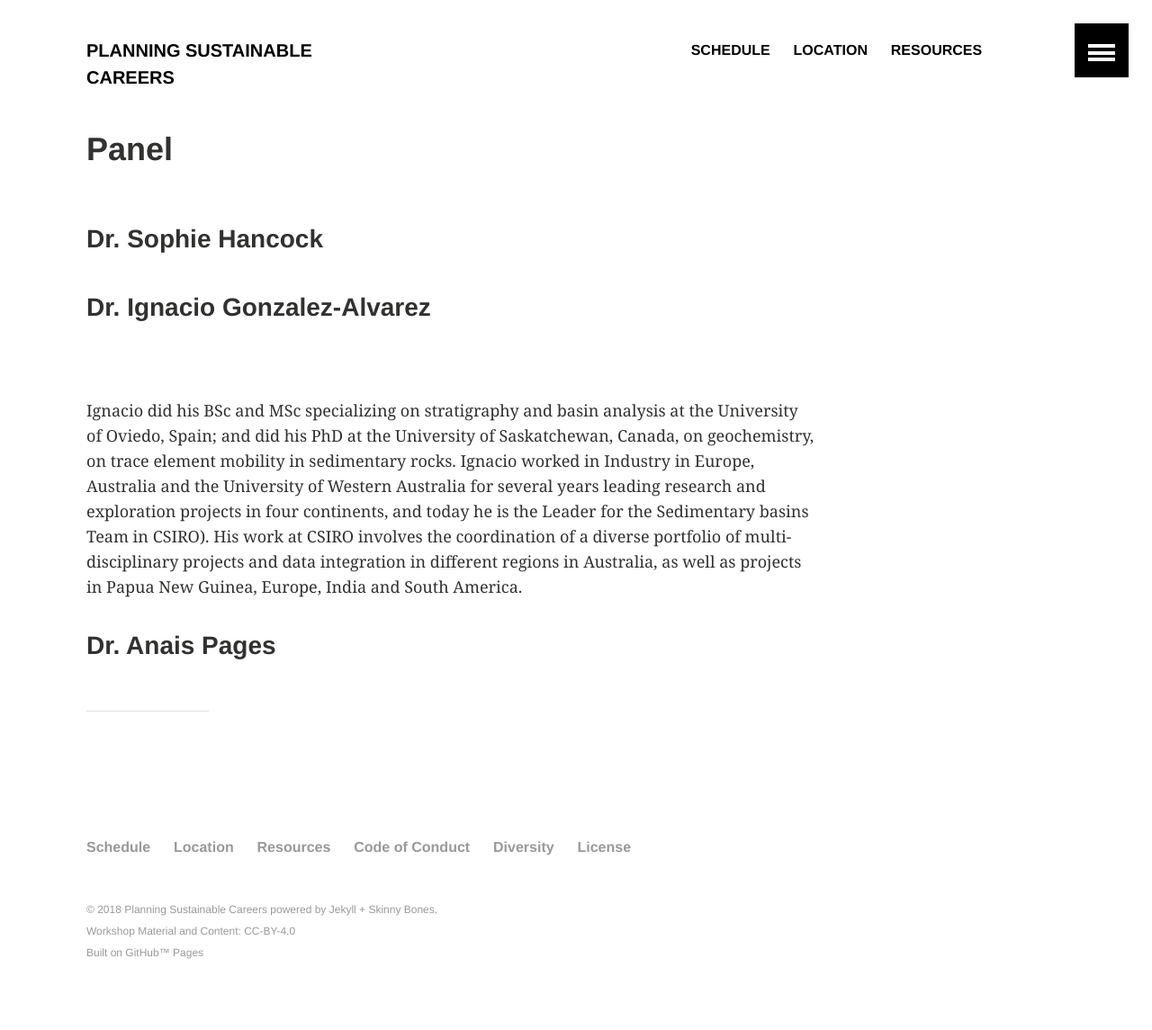
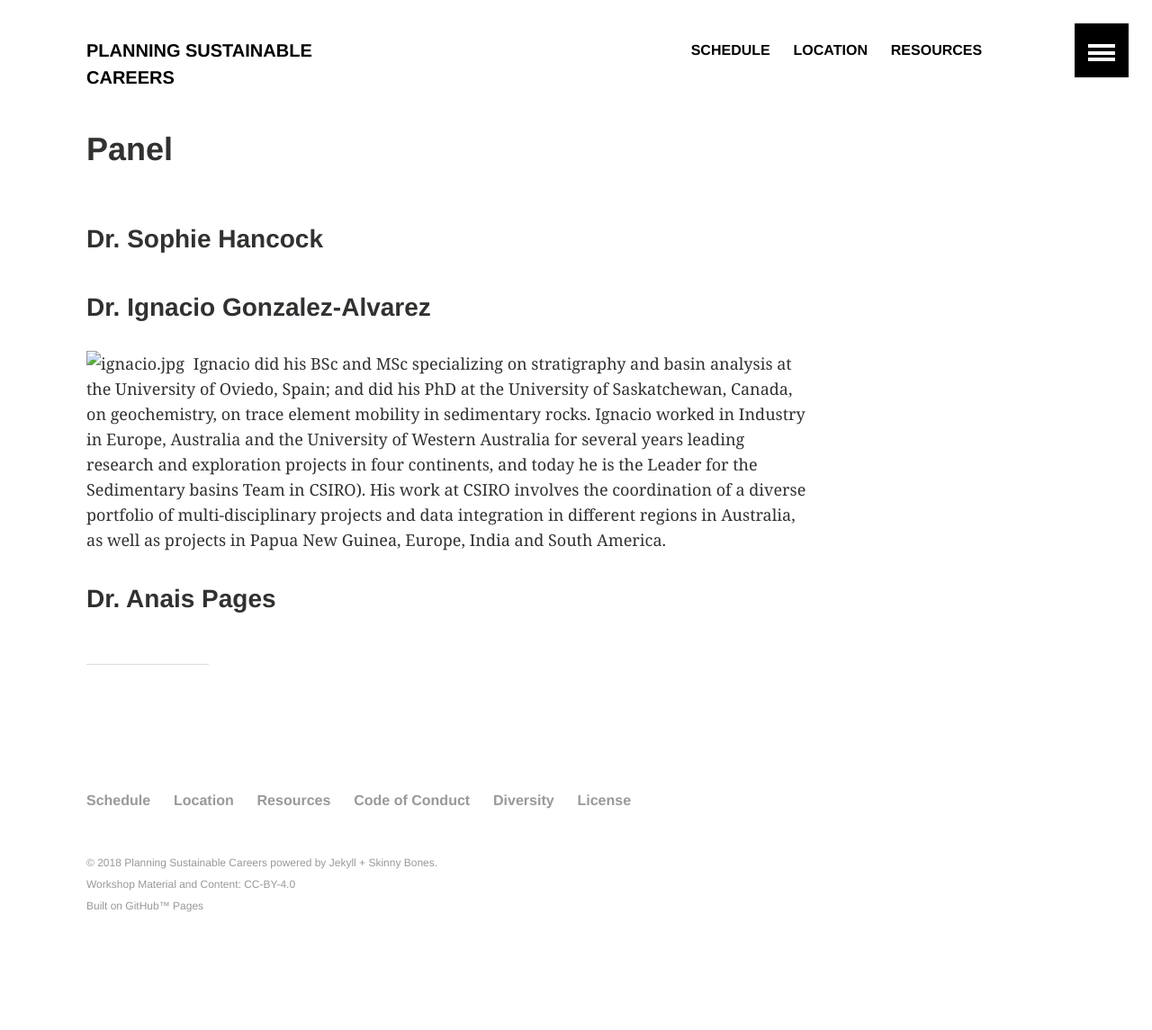
Before and after one commit to DDE-ECMR-workshop/DDE-EMCR-workshop.github.io, a Jekyll site: the page built from _pages/panel.md, in a window 1280 px wide. Shown: the whole page at 90% size. Built offline with Jekyll 4.4.1, drawn with Linux system fonts in a browser that asks for light colours; after the commit the page ends 1093 px from its top, so only the background shows below that.

Commit message:
Update panel.md
Added html image

```diff
--- a/_pages/panel.md
+++ b/_pages/panel.md
@@ -9,7 +9,7 @@ share: false
 
 ### Dr. Ignacio Gonzalez-Alvarez
 
-![](images/ignacio.jpg)
+<img src="images/ignacio.jpg" alt="ignacio.jpg" style="float: left; margin-right: 10px;" />
 
 Ignacio did his BSc and MSc specializing on stratigraphy and basin analysis at the University of Oviedo, Spain; and did his PhD at the University of Saskatchewan, Canada, on geochemistry, on trace element mobility in sedimentary rocks. Ignacio worked in Industry in Europe, Australia and the University of Western Australia for several years leading research and exploration projects in four continents, and today he is the Leader for the Sedimentary basins Team in CSIRO). His work at CSIRO involves the coordination of a diverse portfolio of multi-disciplinary projects and data integration in different regions in Australia, as well as projects in Papua New Guinea, Europe, India and South America.
 
```
